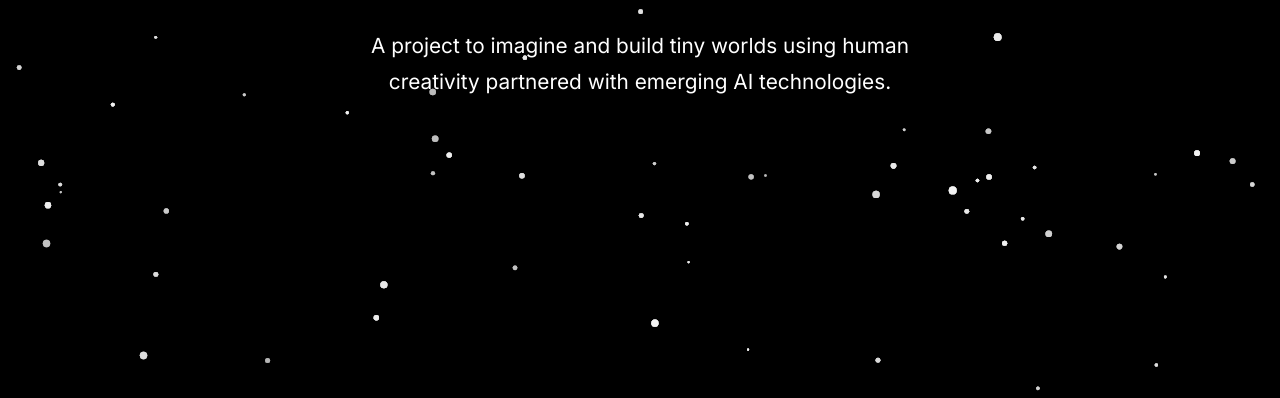
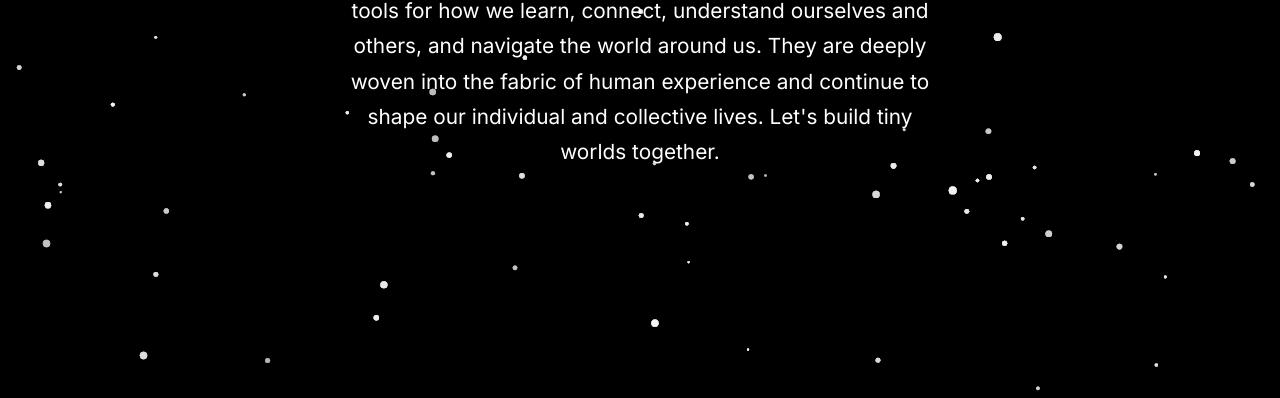
Before and after one commit to mrenne/tinyworlds_dev, a plain HTML site: page about.html in a window 1280 px wide. Shown: the part 402-800 px from the top of the page. Drawn offline with Linux system fonts and the light colour scheme; a web font is replaced by a local one.

Commit message:
Update about text

```diff
--- a/about.html
+++ b/about.html
@@ -193,7 +193,8 @@
     <div class="content-container">
         <h1 class="title">About tinyworlds_dev</h1>
         <p class="description">
-            A project to imagine and build tiny worlds using human creativity partnered with emerging AI technologies.
+            Stories are not just entertainment; they are fundamental tools for how we learn, connect, understand ourselves and others, and navigate the world around us.
+            They are deeply woven into the fabric of human experience and continue to shape our individual and collective lives. Let's build tiny worlds together.
         </p>
     </div>
 
```
